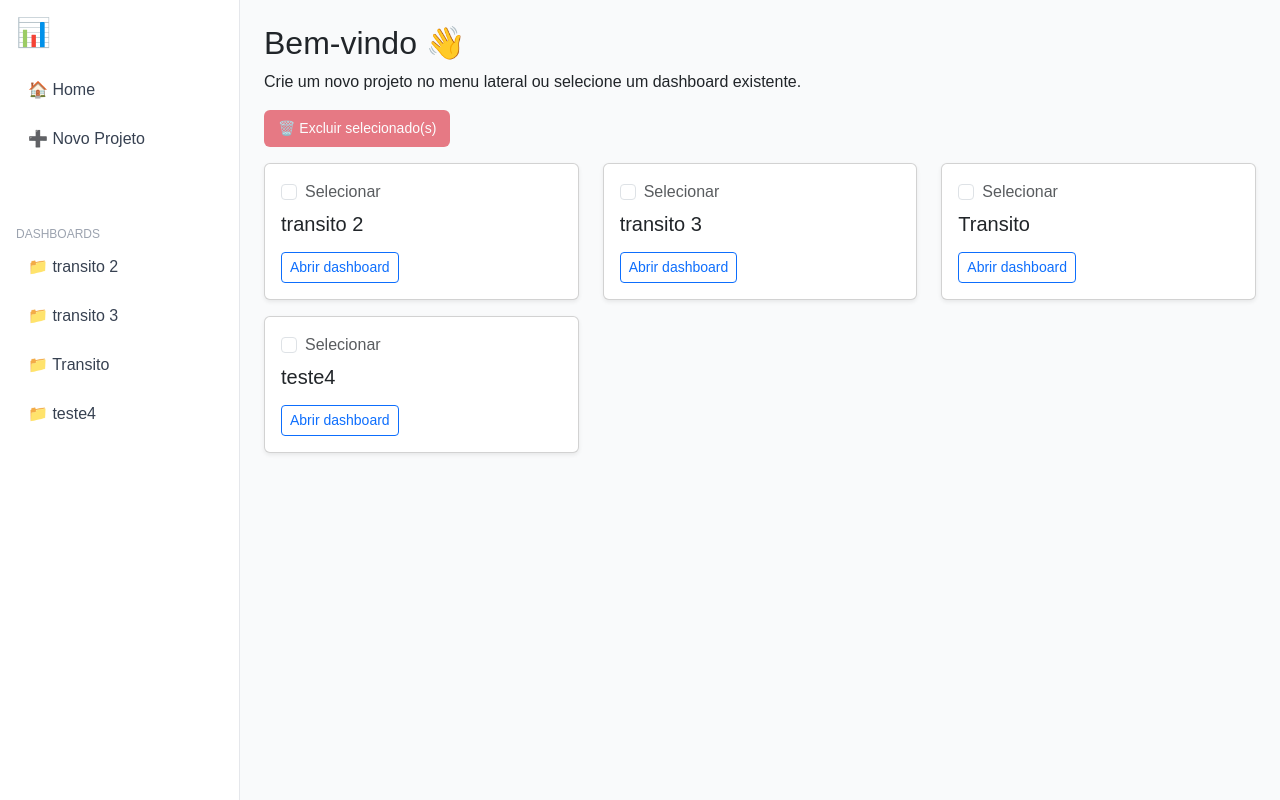
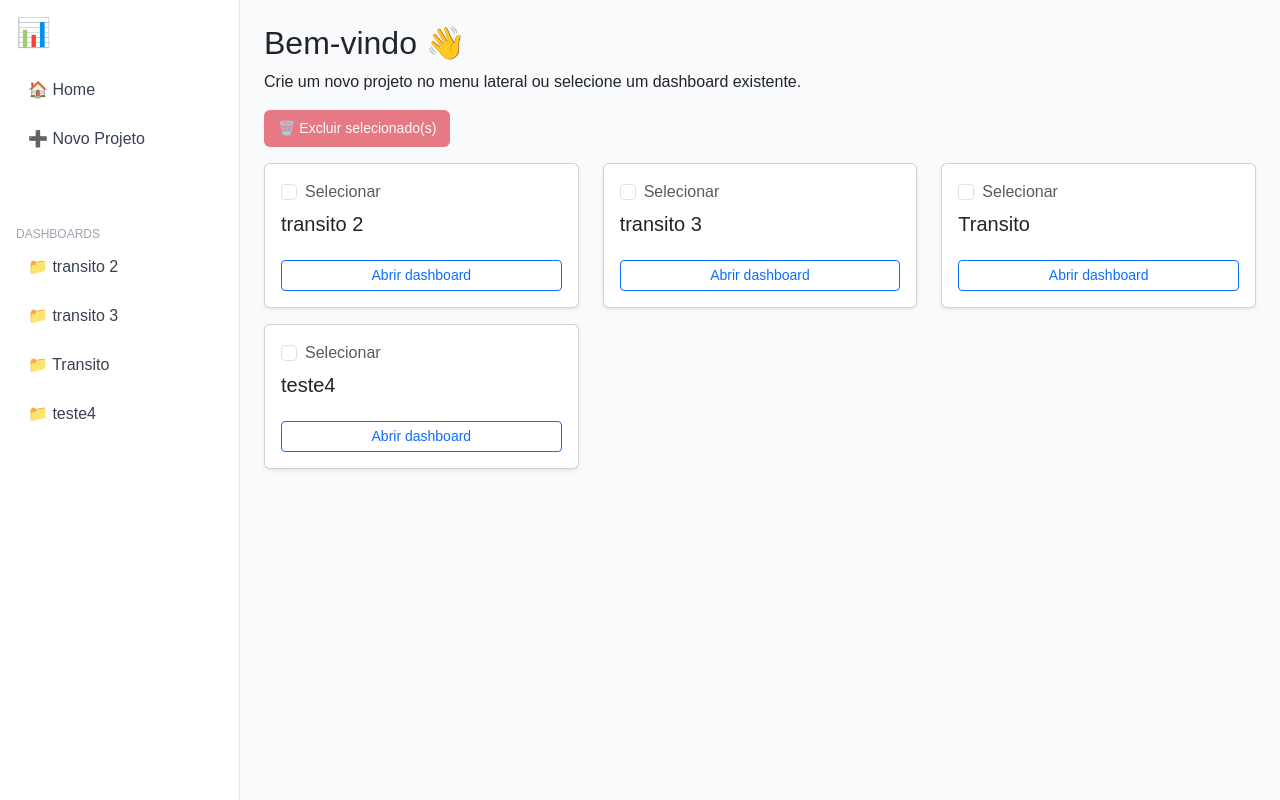
Before and after one commit to FlaviaCosta1037/app_dashboard_with_flask, a Flask app: page / in a window 1280 px wide. Run offline with Flask 3, Linux system fonts and the light colour scheme.

Commit message:
Ajuste dos cards na home

```diff
--- a/app/templates/home.html
+++ b/app/templates/home.html
@@ -7,7 +7,7 @@
 <p>Crie um novo projeto no menu lateral ou selecione um dashboard existente.</p>
 
 {% if projects %}
-  <!-- AÇÕES -->
+
   <div class="mb-3">
     <button
       class="btn btn-danger btn-sm"
@@ -22,8 +22,8 @@
   <div class="row mt-3">
     {% for p in projects %}
       <div class="col-md-4 mb-3">
-        <div class="card shadow-sm">
-          <div class="card-body">
+        <div class="card h-100 shadow-sm">
+          <div class="card-body d-flex flex-column">
 
             <!-- CHECKBOX -->
             <div class="form-check mb-2">
@@ -40,12 +40,18 @@
             </div>
 
             <h5 class="card-title">{{ p.title }}</h5>
-            <p class="card-text text-muted">{{ p.description }}</p>
 
-            <a href="{{ url_for('dashboard', project_id=p.id) }}"
-               class="btn btn-outline-primary btn-sm">
-              Abrir dashboard
-            </a>
+            <p class="card-text text-muted text-clamp">
+              {{ p.description }}
+            </p>
+
+            <!-- BOTÃO SEMPRE EMBAIXO -->
+            <div class="mt-auto">
+              <a href="/dashboard/{{ p.id }}"
+                 class="btn btn-outline-primary btn-sm w-100">
+                Abrir dashboard
+              </a>
+            </div>
 
           </div>
         </div>
@@ -57,7 +63,6 @@
   <p class="text-muted mt-4">Nenhum projeto criado ainda.</p>
 {% endif %}
 
-<!-- MODAL EXCLUIR PROJETOS -->
 <div class="modal-backdrop" id="deleteProjectsModal">
   <div class="modal-box">
     <h3>Excluir projeto(s)</h3>
```
